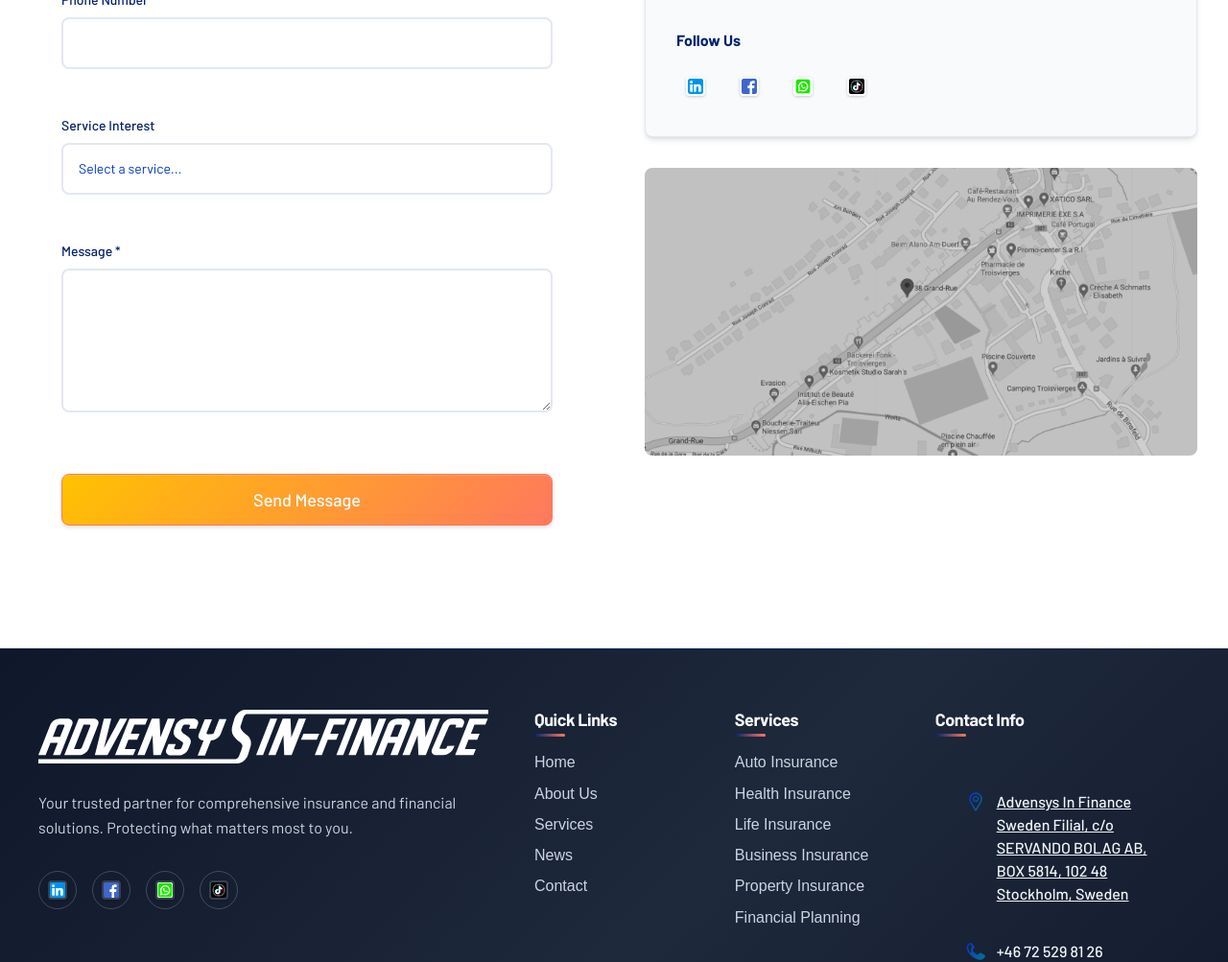
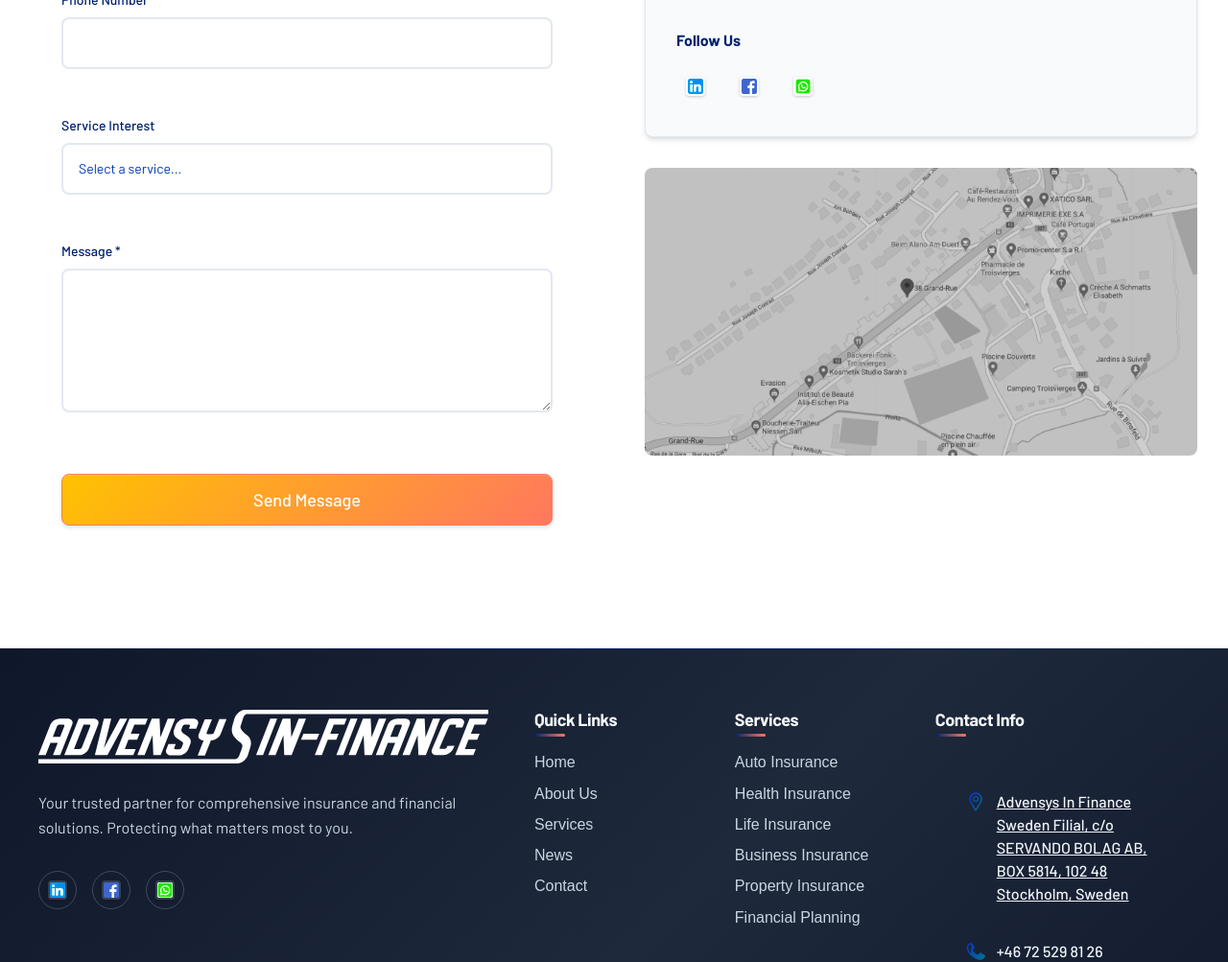
Before and after one commit to TAJKING10/advensysinFINANCETAJ, a React (Vite) app: page / in a window 1280 px wide. Shown: the part 7085-8088 px from the top of the page at 96% size. Built offline with nearby package versions, Linux system fonts and the light colour scheme.

Commit message:
icons fixed

```diff
--- a/src/components/layout/Footer.jsx
+++ b/src/components/layout/Footer.jsx
@@ -74,11 +74,8 @@
                 <a href="https://www.facebook.com/share/1AwuTkaKbP/" target="_blank" rel="noopener noreferrer" className="social-link" aria-label="Facebook">
                   <img src="/assets/facebook.png" alt="Facebook" onError={(e) => {e.target.style.display = 'none'}} />
                 </a>
-                <a href="https://wa.me/46725298126?text=Hello%20Advensys%20%E2%80%94%20I%E2%80%99d%20like%20a%20quote." target="_blank" rel="noopener noreferrer" className="social-link" aria-label="WhatsApp">
+                <a href="https://wa.me/352661112260?text=Hello%20Advensys%20%E2%80%94%20I%E2%80%99d%20like%20a%20quote." target="_blank" rel="noopener noreferrer" className="social-link" aria-label="WhatsApp">
                   <img src="/assets/whatsapp.png" alt="WhatsApp" onError={(e) => {e.target.style.display = 'none'}} />
-                </a>
-                <a href="https://www.linkedin.com/company/advensys-insurance-finance/" target="_blank" rel="noopener noreferrer" className="social-link" aria-label="TikTok">
-                  <img src="/assets/tiktok.png" alt="TikTok" onError={(e) => {e.target.style.display = 'none'}} />
                 </a>
               </div>
             </div>
--- a/src/components/sections/Contact.jsx
+++ b/src/components/sections/Contact.jsx
@@ -240,11 +240,8 @@
                   <a href="https://www.facebook.com/share/1AwuTkaKbP/" target="_blank" rel="noopener noreferrer" className="social-link" aria-label="Facebook">
                     <img src="/assets/facebook.png" alt="Facebook" onError={(e) => {e.target.style.display = 'none'}} />
                   </a>
-                  <a href="https://wa.me/46725298126?text=Hello%20Advensys%20%E2%80%94%20I%E2%80%99d%20like%20a%20quote." target="_blank" rel="noopener noreferrer" className="social-link" aria-label="WhatsApp">
+                  <a href="https://wa.me/352661112260?text=Hello%20Advensys%20%E2%80%94%20I%E2%80%99d%20like%20a%20quote." target="_blank" rel="noopener noreferrer" className="social-link" aria-label="WhatsApp">
                     <img src="/assets/whatsapp.png" alt="WhatsApp" onError={(e) => {e.target.style.display = 'none'}} />
-                  </a>
-                  <a href="https://www.linkedin.com/company/advensys-insurance-finance/" target="_blank" rel="noopener noreferrer" className="social-link" aria-label="TikTok">
-                    <img src="/assets/tiktok.png" alt="TikTok" onError={(e) => {e.target.style.display = 'none'}} />
                   </a>
                 </div>
               </div>
```
